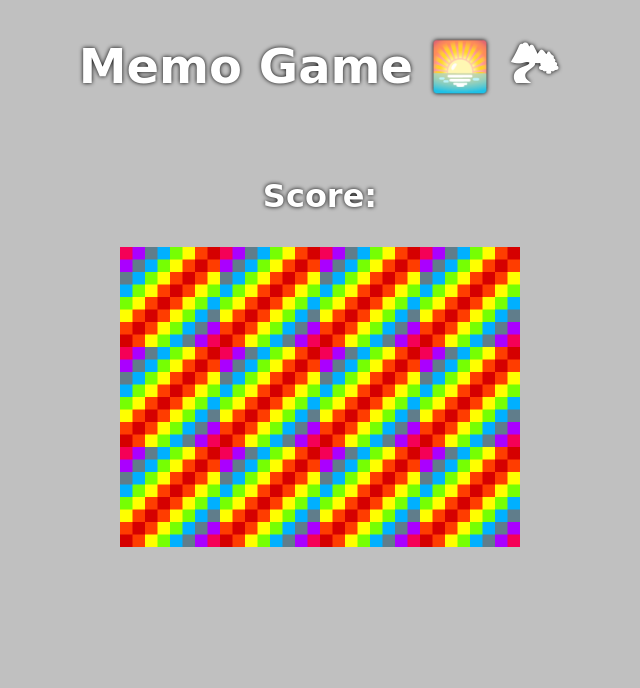
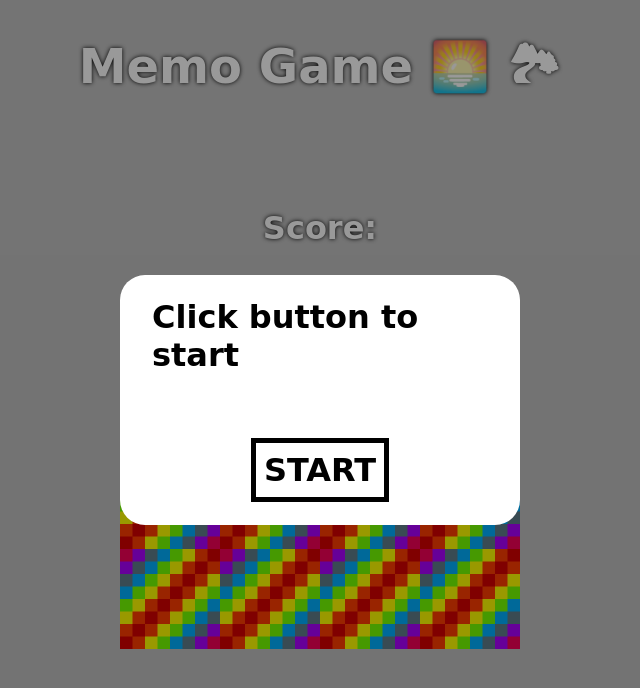
Before and after one commit to dawidPoznanski/Memory_game, a website: page index.html in a window 1280 px wide. Shown: the whole page, without its empty margins (320-960 px from the left). Drawn offline with Linux system fonts and the light colour scheme; a web font is replaced by a local one.

Commit message:
Add settings to html-validate, add modal window to start a game, working on timer when player start a game

```diff
--- a/index.html
+++ b/index.html
@@ -1,22 +1,35 @@
-
 <!DOCTYPE html>
 <html lang="en">
   <head>
-    <meta charset="UTF-8" >
-    <meta http-equiv="X-UA-Compatible" content="IE=edge" >
-    <meta name="viewport" content="width=device-width, initial-scale=1.0" >
-    <link rel="stylesheet" href="./css/style.css" >
-    <link rel="preconnect" href="https://fonts.googleapis.com" >
-    <link rel="preconnect" href="https://fonts.gstatic.com" crossorigin >
+    <meta charset="UTF-8" />
+    <meta http-equiv="X-UA-Compatible" content="IE=edge" />
+    <meta name="viewport" content="width=device-width, initial-scale=1.0" />
+    <link rel="stylesheet" href="./css/style.css" />
+    <link rel="preconnect" href="https://fonts.googleapis.com" />
+    <link rel="preconnect" href="https://fonts.gstatic.com" crossorigin />
     <link
       href="https://fonts.googleapis.com/css2?family=Coda&display=swap"
       rel="stylesheet"
-    >
+    />
+    <link
+      rel="stylesheet"
+      href="//use.fontawesome.com/releases/v5.0.7/css/all.css"
+    />
     <title>Memo Game 🌅 🏞</title>
   </head>
   <body>
+    <div class="modal">
+      <div class="modal-content">
+        <h5>Click button to start</h5>
+        <button type="button" id="start">START</button>
+      </div>
+    </div>
     <h1>Memo Game 🌅 🏞</h1>
-    <h3>Score: <span id="result"></span></h3>
+    <div class="player-info">
+      <h3>Score: <span id="result"></span></h3>
+      <p class="timer"><i class="far fa-clock"></i> <span id="time"></span></p>
+    </div>
+
     <div class="grid"></div>
     <script src="./js/script.js"></script>
   </body>
--- a/js/script.js
+++ b/js/script.js
@@ -51,6 +51,7 @@ const cardArray = [
 
 const grid = document.querySelector('.grid');
 const result = document.querySelector('#result');
+const clock = document.querySelector('#time');
 let cardsChosen = [];
 let cardsChosenIds = [];
 let cardsCollected = [];
@@ -77,9 +78,9 @@ function checkMatch() {
   if (optionOneId == optionTwoId) {
     cards[optionOneId].setAttribute('src', 'images/blank.png');
     cards[optionTwoId].setAttribute('src', 'images/blank.png');
-    alert('You have clicked the same image!');
+    // alert('You have clicked the same image!');
   } else if (cardsChosen[0] == cardsChosen[1]) {
-    alert('You found a match!');
+    // alert('You found a match!');
     cards[optionOneId].setAttribute('src', 'images/white.png');
     cards[optionTwoId].setAttribute('src', 'images/white.png');
     cards[optionOneId].removeEventListener('click', flipCard);
@@ -89,7 +90,7 @@ function checkMatch() {
   } else {
     cards[optionOneId].setAttribute('src', 'images/blank.png');
     cards[optionTwoId].setAttribute('src', 'images/blank.png');
-    alert('Sorry try again');
+    // alert('Sorry try again');
   }
 
   cardsChosen = [];
@@ -113,3 +114,25 @@ function flipCard() {
     setTimeout(checkMatch, 500);
   }
 }
+
+clock.textContent = '00:00';
+
+grid.addEventListener('click', counter, { once: true });
+
+console.log(cardsChosen);
+
+function counter() {
+  let num = 0;
+  setInterval(function () {
+    num++;
+    clock.textContent = `${num}`;
+  }, 1000);
+}
+
+const modal = document.querySelector('.modal');
+const btnStart = document.querySelector('#start');
+
+btnStart.addEventListener('click', function (e) {
+  e.preventDefault();
+  modal.classList.toggle('hidden');
+});
--- a/sass/style.scss
+++ b/sass/style.scss
@@ -27,6 +27,19 @@ h1 {
   display: flex;
   flex-wrap: wrap;
 }
+
+.player-info {
+  display: flex;
+  font-family: $main-font;
+  color: #fff;
+  font-size: 2rem;
+  padding: 2rem;
+  text-shadow: 0 0 4px #000;
+  justify-content: center;
+  align-items: center;
+  flex-direction: column;
+}
+
 h3,
 .span {
   font-family: $main-font;
@@ -35,3 +48,49 @@ h3,
   padding: 2rem;
   text-shadow: 0 0 4px #000;
 }
+
+.modal {
+  position: fixed;
+  z-index: 1;
+  left: 0;
+  top: 0;
+  display: flex;
+  justify-content: center;
+  align-items: center;
+  width: 100%;
+  height: 100%;
+  overflow: auto;
+  background-color: rgba(0, 0, 0, 0.4);
+}
+.modal-content {
+  width: 400px;
+  height: 250px;
+  background-color: #fff;
+  display: flex;
+  justify-content: center;
+  align-items: center;
+  flex-direction: column;
+  border-radius: 25px;
+}
+h5,
+button {
+  font-family: $main-font;
+  font-size: 2rem;
+  font-weight: 900;
+  margin: 2rem;
+}
+button {
+  padding: 0.5rem;
+  background-color: #fff;
+  border: 5px solid black;
+}
+button:hover {
+  background-color: rgb(20, 236, 13);
+  color: #fff;
+  border: 5px solid #fff;
+  cursor: pointer;
+}
+
+.hidden {
+  display: none;
+}
```
Also changed, not shown: .htmlvalidate.json (added), css/style.css, 2 other files.
